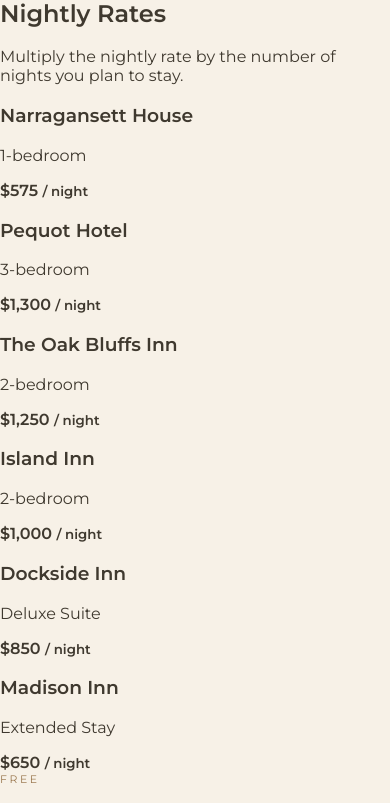
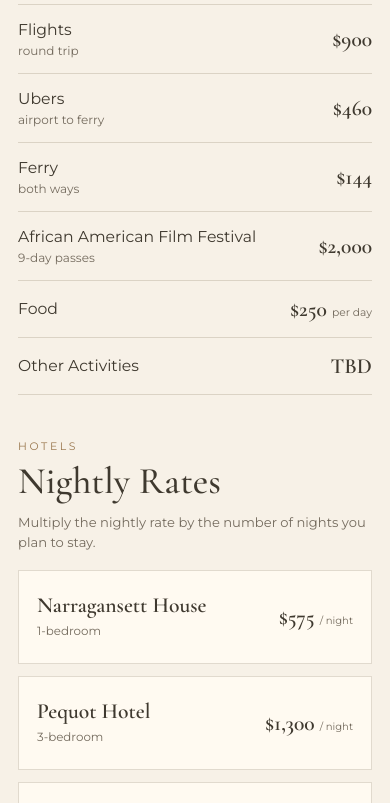
Before and after one commit to minkabean/vacaybuilder, a plain HTML site: page budget.html in a window 390 px wide. Shown: the part 553-1356 px from the top of the page. Drawn offline with nearby package versions, Linux system fonts and the light colour scheme; a script that the page names is missing.

Commit message:
Add files via upload

```diff
--- a/styles.css
+++ b/styles.css
@@ -596,3 +596,41 @@ footer{border-top:1px solid var(--line);padding:28px 0;color:var(--muted);font-s
 .budget-v19-grid article strong{font-family:"Cormorant Garamond",serif;font-size:1.5rem;font-weight:600;white-space:nowrap}
 .budget-v19-grid article small{grid-column:1/-1;color:var(--muted);line-height:1.4}
 @media(max-width:700px){.budget-v19-grid{grid-template-columns:1fr}}
+
+
+/* V20 — clean budget page */
+.budget-clean{max-width:940px;margin:0 auto;padding:56px 24px 80px}
+.budget-clean-hero{max-width:760px;margin-bottom:58px}
+.budget-clean-hero h1{font-family:"Cormorant Garamond",serif;font-size:clamp(3rem,7vw,5.2rem);font-weight:500;line-height:.98;margin:8px 0 18px}
+.budget-clean-hero p{font-size:1rem;line-height:1.7;color:var(--muted);max-width:650px}
+.budget-clean-section{margin:0 0 58px}
+.budget-clean-section>h2,.budget-section-heading h2{font-family:"Cormorant Garamond",serif;font-size:2.35rem;font-weight:500;margin:5px 0 20px}
+.budget-lines{border-top:1px solid var(--line)}
+.budget-line{display:flex;align-items:center;justify-content:space-between;gap:32px;padding:17px 2px;border-bottom:1px solid var(--line)}
+.budget-line>span{font-size:.98rem}
+.budget-line span small{display:block;margin-top:4px;color:var(--muted);font-size:.75rem}
+.budget-line>strong{font-family:"Cormorant Garamond",serif;font-size:1.55rem;font-weight:600;white-space:nowrap;text-align:right}
+.budget-line>strong small{font-family:Montserrat,sans-serif;font-size:.67rem;font-weight:400;color:var(--muted)}
+.budget-section-heading{display:flex;align-items:end;justify-content:space-between;gap:32px;margin-bottom:18px}
+.budget-section-heading h2{margin-bottom:0}
+.budget-section-heading p{max-width:370px;color:var(--muted);font-size:.82rem;line-height:1.55;margin:0;text-align:right}
+.hotel-price-list,.free-list{display:grid;grid-template-columns:1fr 1fr;gap:12px}
+.hotel-price-list article,.free-list article{background:#fffaf1;border:1px solid var(--line);padding:20px 22px;display:flex;justify-content:space-between;align-items:center;gap:24px;min-height:94px}
+.hotel-price-list h3,.free-list h3{font-family:"Cormorant Garamond",serif;font-size:1.35rem;font-weight:600;line-height:1.1;margin:0 0 5px}
+.hotel-price-list p,.free-list p{font-size:.74rem;line-height:1.45;color:var(--muted);margin:0}
+.hotel-price-list article>strong,.free-list article>strong{font-family:"Cormorant Garamond",serif;font-size:1.35rem;font-weight:600;white-space:nowrap;text-align:right}
+.hotel-price-list strong small{font-family:Montserrat,sans-serif;font-size:.63rem;font-weight:400;color:var(--muted)}
+.budget-clean-note{background:#f0e5d5;border:1px solid #d7c2a3;padding:22px 24px;margin:0 0 42px}
+.budget-clean-note strong{font-family:"Cormorant Garamond",serif;font-size:1.35rem}
+.budget-clean-note p{color:var(--muted);line-height:1.6;margin:6px 0 0;font-size:.83rem}
+@media(max-width:700px){
+ .budget-clean{padding:38px 18px 64px}
+ .budget-clean-hero{margin-bottom:42px}
+ .budget-clean-section{margin-bottom:44px}
+ .budget-line{gap:18px;padding:15px 0}
+ .budget-line>strong{font-size:1.35rem}
+ .budget-section-heading{display:block}
+ .budget-section-heading p{text-align:left;margin-top:8px}
+ .hotel-price-list,.free-list{grid-template-columns:1fr}
+ .hotel-price-list article,.free-list article{padding:17px 18px;gap:14px}
+}
```
